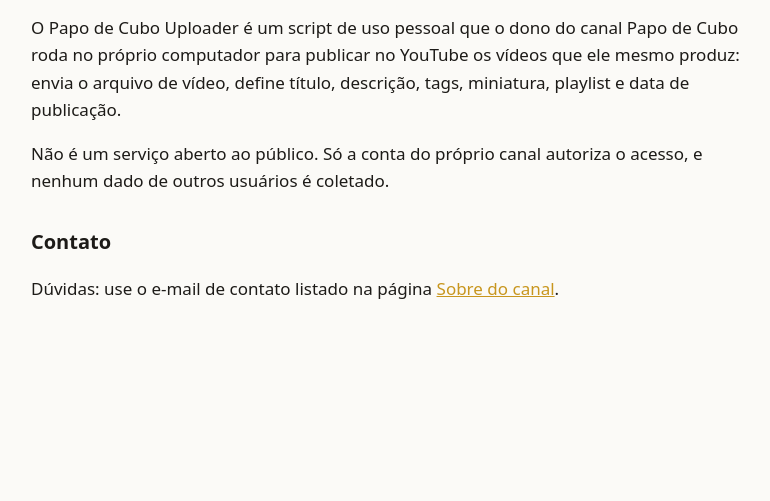
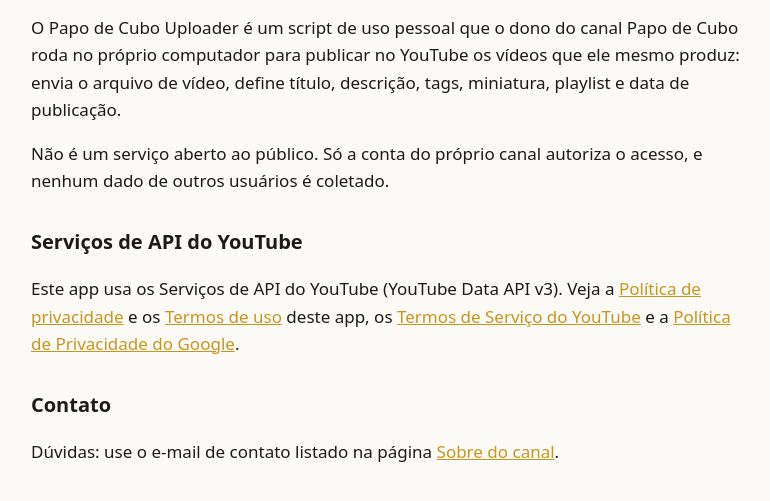
Before and after one commit to Fooxy1992/papodecubo-uploader, a plain HTML site: page index.html in a window 1280 px wide. Shown: the part 187-688 px from the top of the page, without its empty margins (249-1019 px from the left). Drawn offline with Linux system fonts and the light colour scheme.

Commit message:
Homepage: aviso sobre os Servicos de API do YouTube

```diff
--- a/index.html
+++ b/index.html
@@ -4,6 +4,8 @@
 <p class="mut">Ferramenta interna do canal Papo de Cubo (youtube.com/@papodecubo).</p>
 <p>O Papo de Cubo Uploader é um script de uso pessoal que o dono do canal Papo de Cubo roda no próprio computador para publicar no YouTube os vídeos que ele mesmo produz: envia o arquivo de vídeo, define título, descrição, tags, miniatura, playlist e data de publicação.</p>
 <p>Não é um serviço aberto ao público. Só a conta do próprio canal autoriza o acesso, e nenhum dado de outros usuários é coletado.</p>
+<h2>Serviços de API do YouTube</h2>
+<p>Este app usa os Serviços de API do YouTube (YouTube Data API v3). Veja a <a href="privacy.html">Política de privacidade</a> e os <a href="terms.html">Termos de uso</a> deste app, os <a href="https://www.youtube.com/t/terms">Termos de Serviço do YouTube</a> e a <a href="https://policies.google.com/privacy">Política de Privacidade do Google</a>.</p>
 <h2>Contato</h2>
 <p>Dúvidas: use o e-mail de contato listado na página <a href="https://www.youtube.com/@papodecubo/about">Sobre do canal</a>.</p>
 </main></body></html>
```
